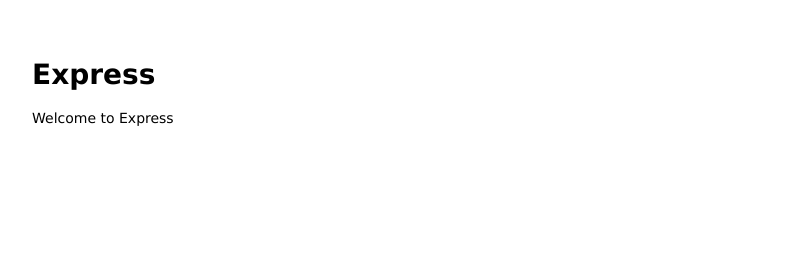
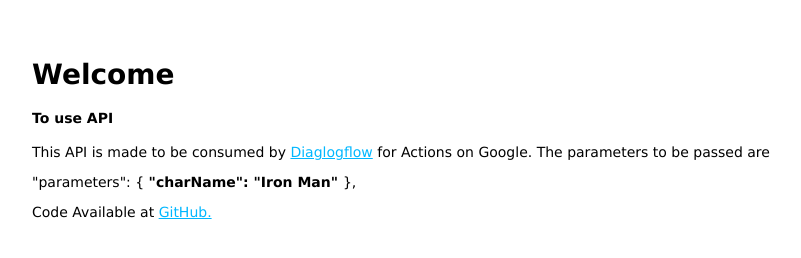
Before and after one commit to vir8/my-marvel-character, a website: page public/index.html in a window 1280 px wide. Shown: the whole page, without its empty margins (26-827 px from the left). Drawn offline with Linux system fonts and the light colour scheme.

Commit message:
updated index.html

```diff
--- a/public/index.html
+++ b/public/index.html
@@ -6,8 +6,18 @@
 </head>
 
 <body>
-  <h1>Express</h1>
-  <p>Welcome to Express</p>
+  <h1>Welcome</h1>
+  <h4>To use API</h4>
 </body>
+This API is made to be consumed by <a href="https://dialogflow.com/">Diaglogflow</a> for Actions on Google.
+
+The parameters to be passed are
+<p>
+
+"parameters": {
+ <b> "charName": "Iron Man" </b>
+},
+<p>
+Code Available at <a href="https://github.com/vir8/my-marvel-character">GitHub.</a>
 
 </html>
```
